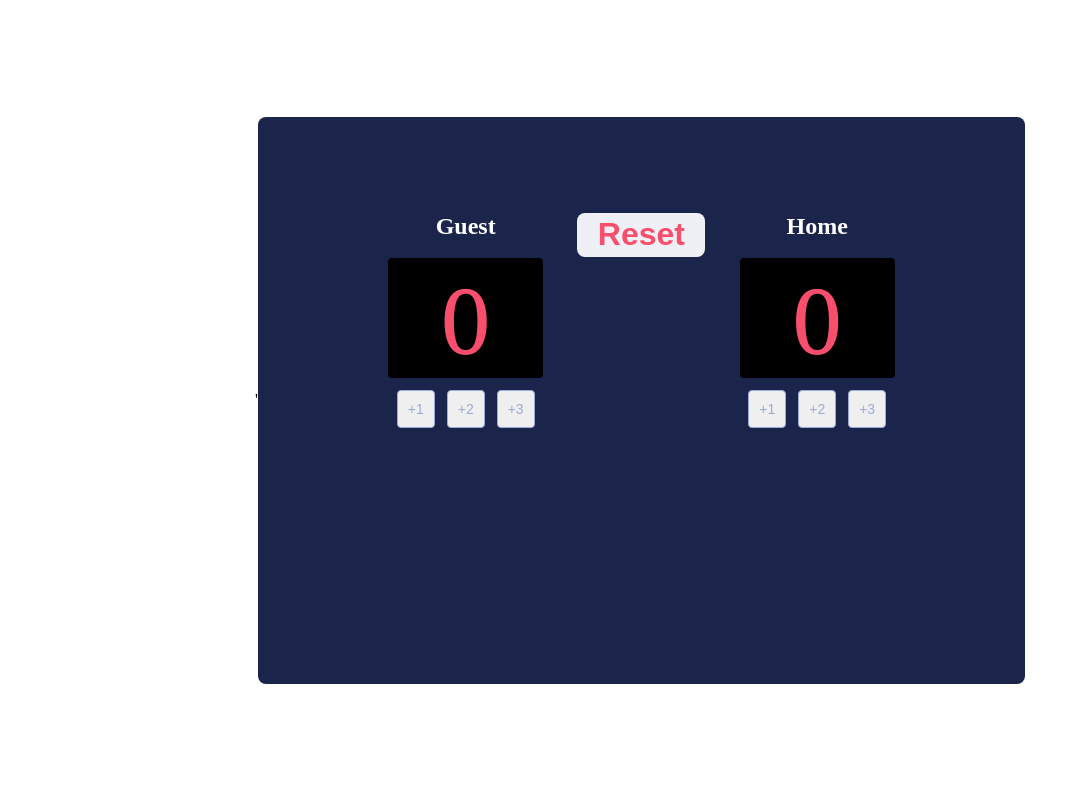
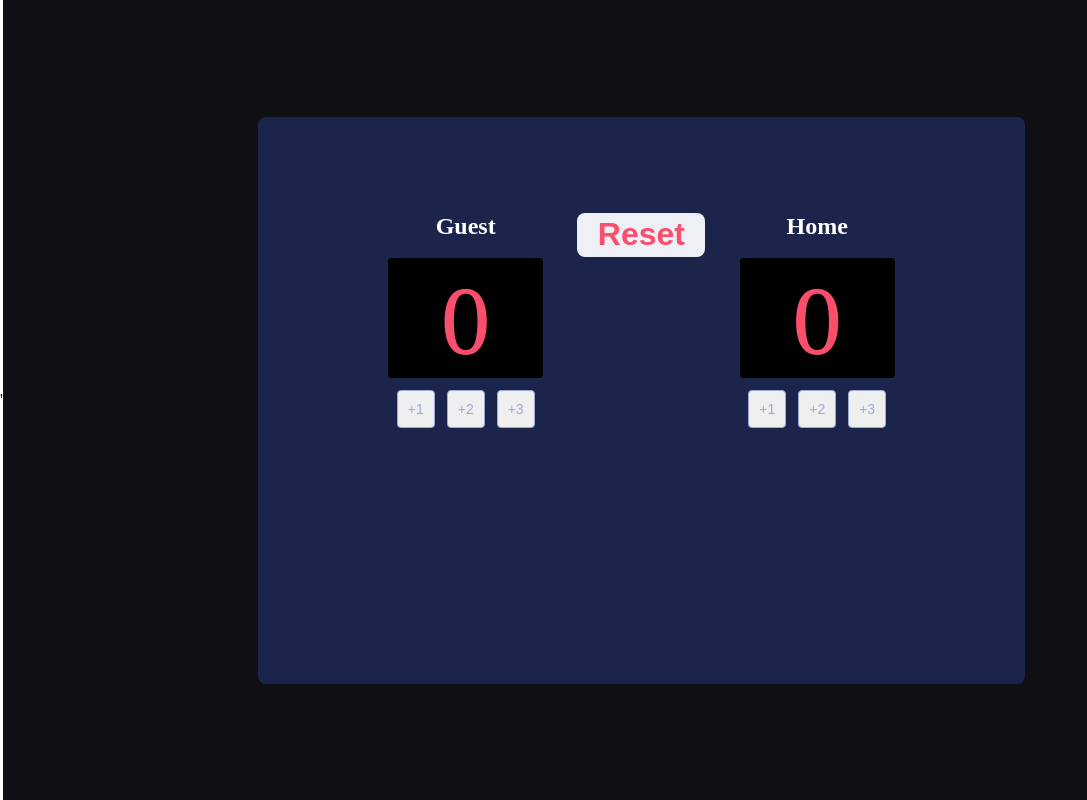
Before and after one commit to sami-mahmodi/frontend-path, a plain HTML site: page third-project/index.html in a window 1280 px wide. Shown: the whole page, without its empty margins (0-1087 px from the left). Drawn offline with Linux system fonts and the light colour scheme.

Commit message:
background changed

```diff
--- a/third-project/style.css
+++ b/third-project/style.css
@@ -14,6 +14,10 @@ body{
 .container{
     display: flex;
     justify-content:center;
+    background-color: rgb(16, 16, 20);
+    height: 100%;
+    width: 100%;
+    align-items: center;
 }
 .main-div{
     height: 375px;
```
